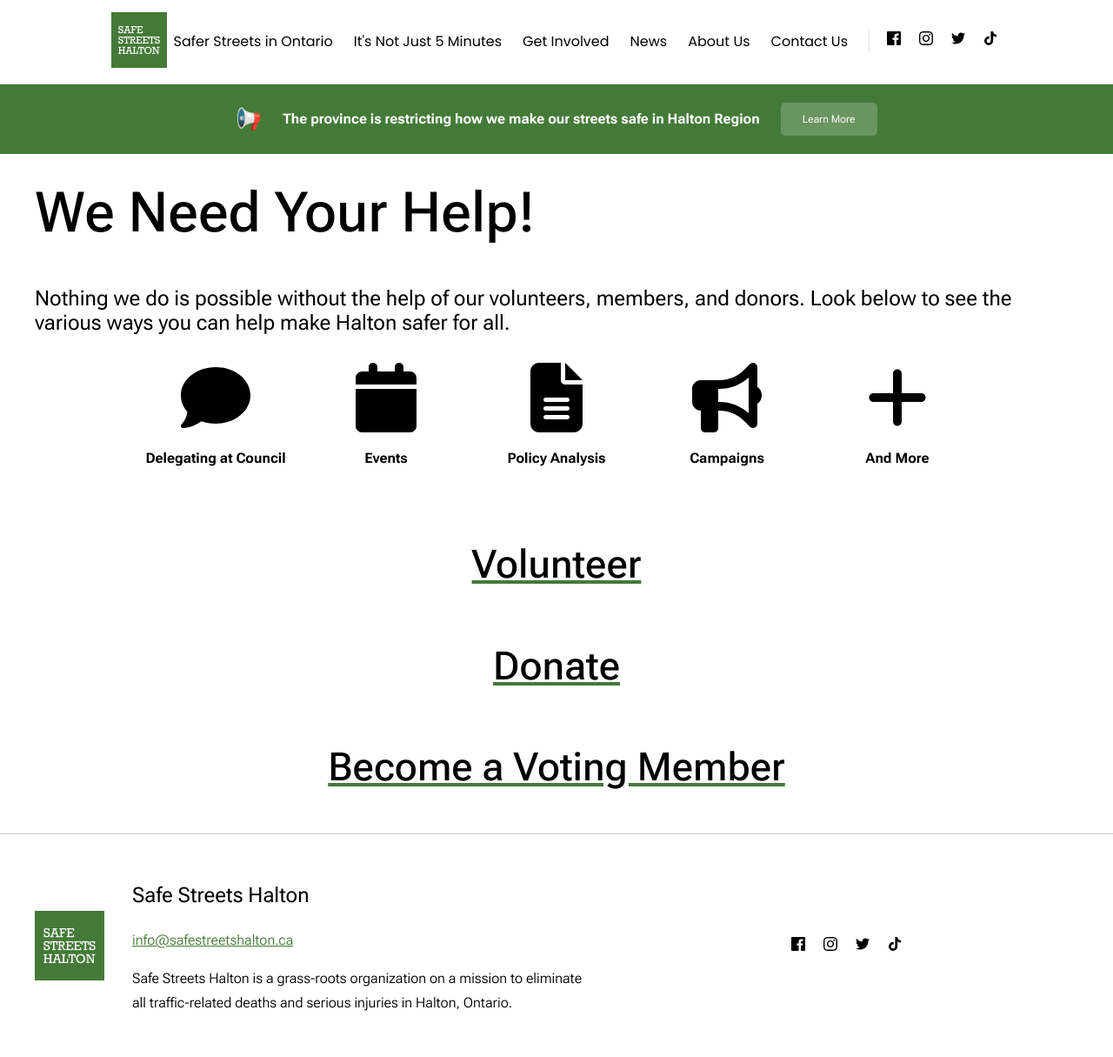
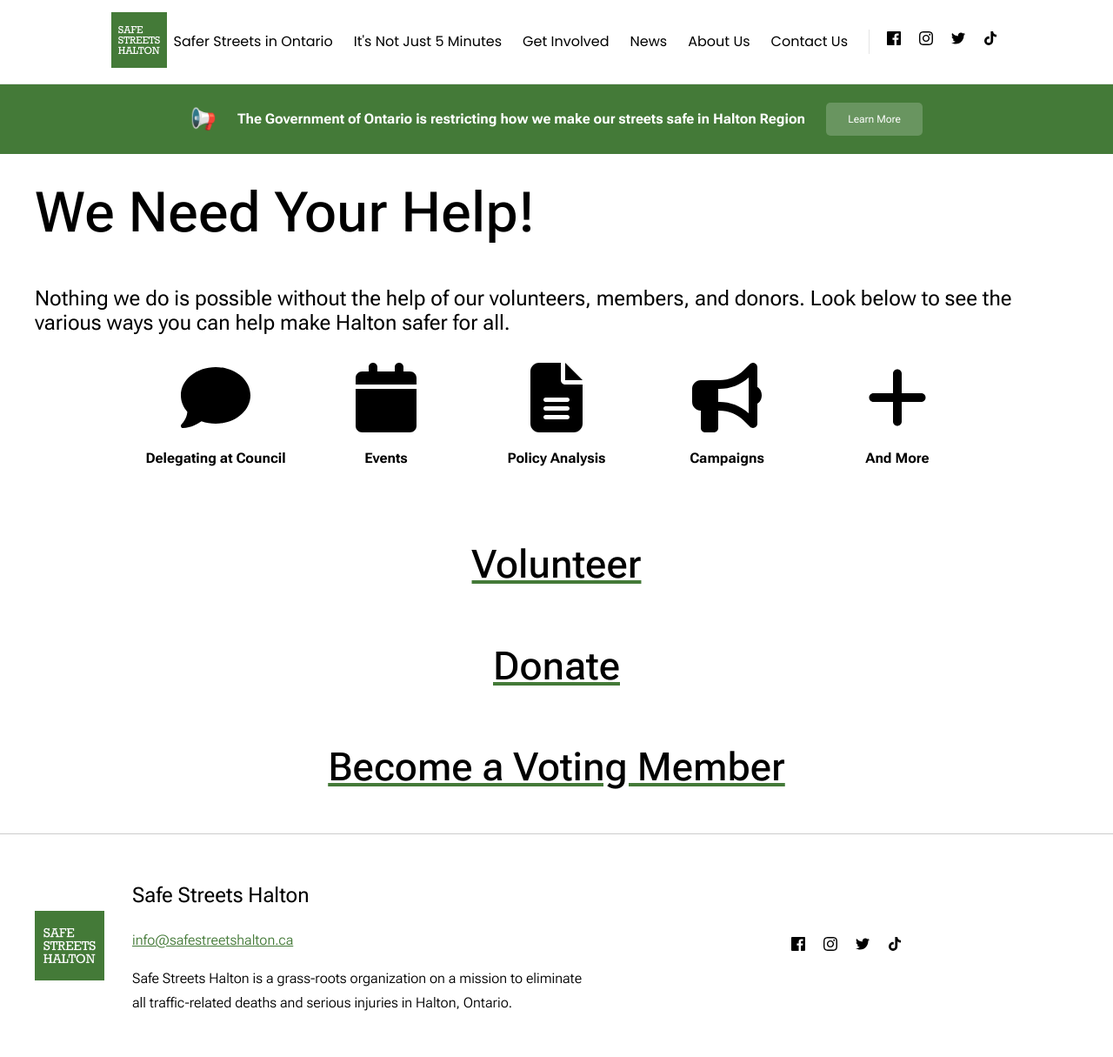
Before and after one commit to Safe-Streets-Halton/safe-streets-halton.github.io, a Jekyll site: the page built from get-involved.html, in a window 1280 px wide. Shown: the whole page at 87% size. Built offline with Jekyll 4.4.1, drawn with Linux system fonts in a browser that asks for light colours.

Commit message:
Updated Config

```diff
--- a/_config.yml
+++ b/_config.yml
@@ -31,7 +31,8 @@ header_pages:
 announcement:
   show: true
   icon: "\U0001F4E2"
-  text: The province is restricting how we make our streets safe in Halton Region
+  text: The Government of Ontario is restricting how we make our streets safe in Halton
+    Region
   link: "/campaigns/we-want-safer-streets-ontario"
   action: Learn More
 plugins:
```
